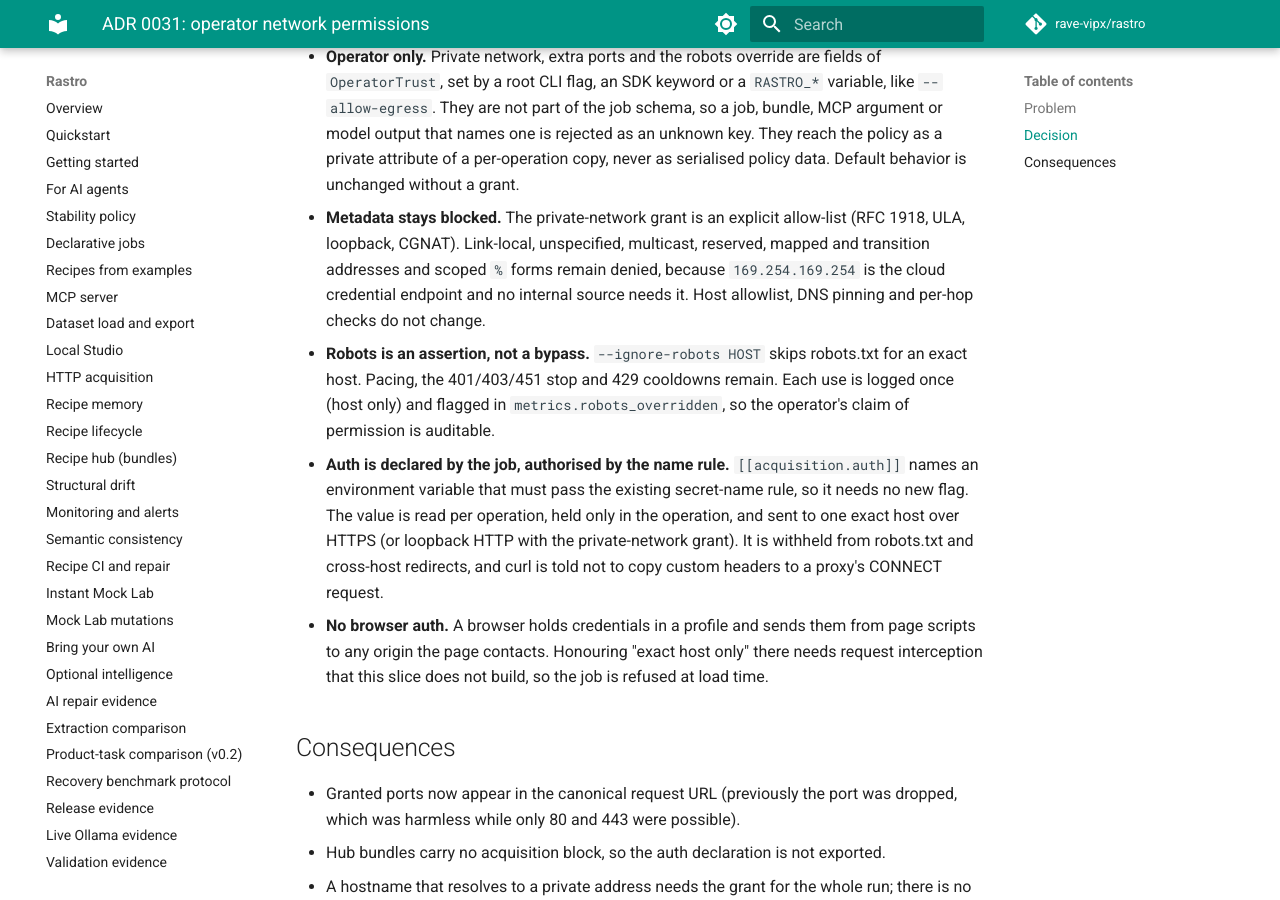
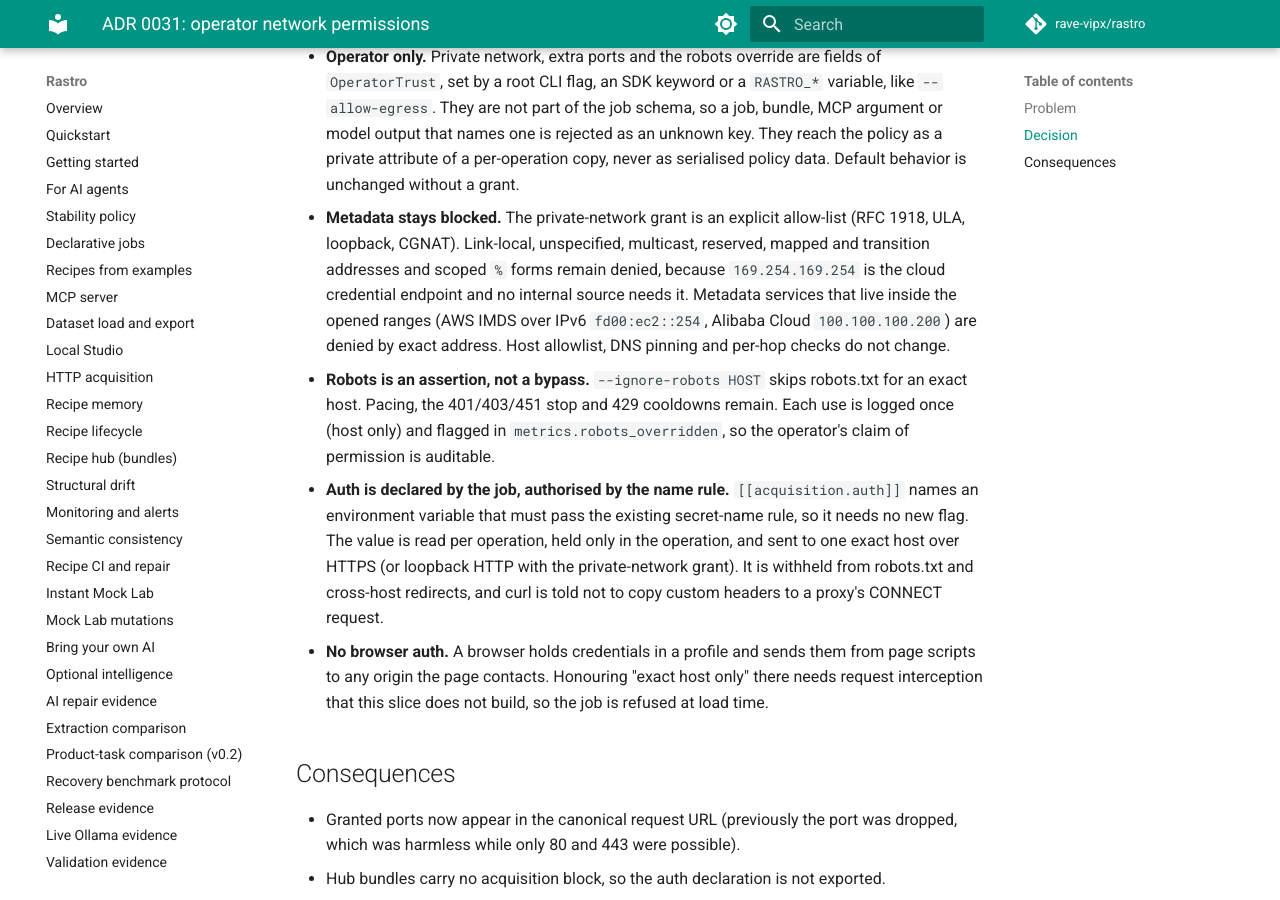
Before and after one commit to rave-vipx/rastro, an MkDocs documentation site: the page built from docs/decisions/0031-operator-network-permissions.md, in a window 1280 px wide and 900 px high, scrolled down 505 px. Built offline with MkDocs 1.6.1 and Material for MkDocs 9.7.7, drawn with Linux system fonts in a browser that asks for light colours; comment, search, counter and statistics services are not loaded.

Commit message:
fix(security): deny cloud metadata addresses inside private ranges (SEC-001, SEC-002)
The private-network grant opened fd00:ec2::254 (AWS IMDS over IPv6) and
100.100.100.200 (Alibaba Cloud metadata); both are now denied by exact address,
matching ADR 0031's intent that metadata stays blocked.

Co-Authored-By: Claude Opus 5.5 <noreply@anthropic.com>

```diff
--- a/docs/decisions/0031-operator-network-permissions.md
+++ b/docs/decisions/0031-operator-network-permissions.md
@@ -22,7 +22,9 @@ these may become something a job can switch on.
 - **Metadata stays blocked.** The private-network grant is an explicit allow-list (RFC 1918,
   ULA, loopback, CGNAT). Link-local, unspecified, multicast, reserved, mapped and transition
   addresses and scoped `%` forms remain denied, because `169.254.169.254` is the cloud
-  credential endpoint and no internal source needs it. Host allowlist, DNS pinning and
+  credential endpoint and no internal source needs it. Metadata services that live inside
+  the opened ranges (AWS IMDS over IPv6 `fd00:ec2::254`, Alibaba Cloud `100.100.100.200`)
+  are denied by exact address. Host allowlist, DNS pinning and
   per-hop checks do not change.
 - **Robots is an assertion, not a bypass.** `--ignore-robots HOST` skips robots.txt for an
   exact host. Pacing, the 401/403/451 stop and 429 cooldowns remain. Each use is logged once
```
Also changed, not shown: docs/acquisition.md (+2 -1 lines), 2 other files.
